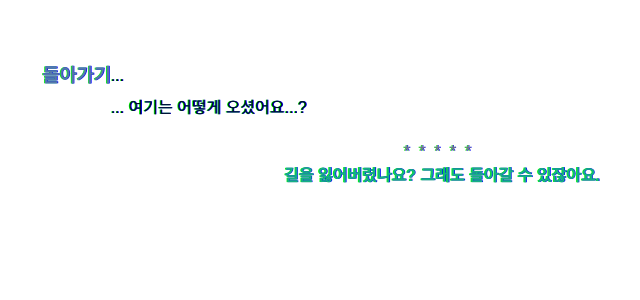
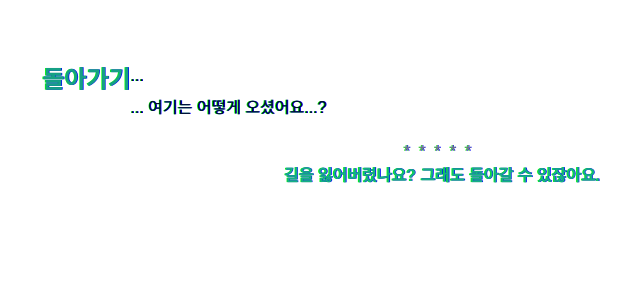
Before and after one commit to seil0224/seil0224.github.io, a Jekyll site: the page built from how.md, in a window 1280 px wide. Shown: the top 300 px of the page, without its empty margins (198-838 px from the left). Built offline with Jekyll 4.4.1, drawn with Linux system fonts in a browser that asks for light colours; some web fonts are replaced.

Commit message:
Update simpleheader.html

```diff
--- a/_includes/simpleheader.html
+++ b/_includes/simpleheader.html
@@ -1,5 +1,5 @@
 <header class="simpleheader">
-<div class="navigation" style = "color: #000000; font-weight: 600; font-size: 14pt;">
-<a href="{{ '/' | prepend: site.baseurl }}" >돌아가기<br><br></a>
+<div class="navigation" >
+<a href="{{ '/' | prepend: site.baseurl }}" class="smalllogo">돌아가기</a>
 </div>
 </header>
```
